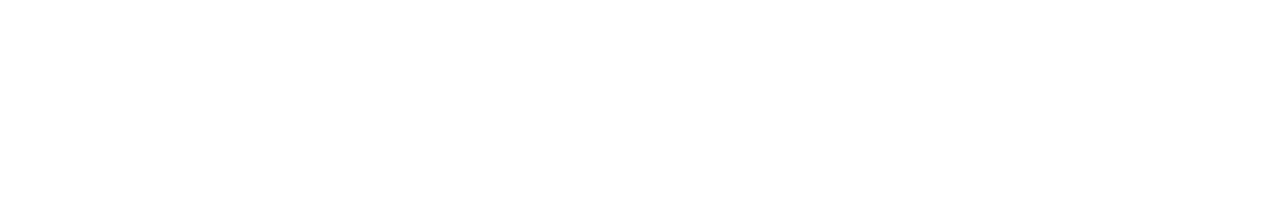
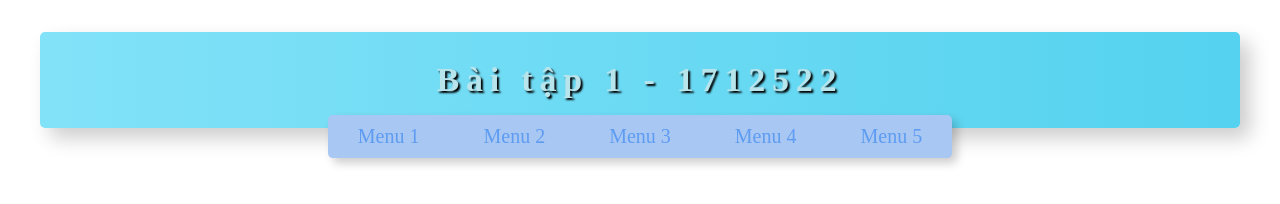
Before and after one commit to ltk2801/BTCN_1, a plain HTML site: page index.html in a window 1280 px wide. Drawn offline with Linux system fonts and the light colour scheme.

Commit message:
Phan header va navbar

```diff
--- a/index.html
+++ b/index.html
@@ -8,6 +8,20 @@
     <title>Bài Tập Cá Nhân</title>
   </head>
   <body>
+    <div class="container">
+      <div class="header">
+        <h1>Bài tập 1 - 1712522</h1>
+        <nav class="navbar">
+          <ul>
+            <li><a href="#" class="active">Menu 1</a></li>
+            <li><a href="#">Menu 2</a></li>
+            <li><a href="#">Menu 3</a></li>
+            <li><a href="#">Menu 4</a></li>
+            <li><a href="#">Menu 5</a></li>
+          </ul>
+        </nav>
+      </div>
+    </div>
     <script src="./js/jquery-3.6.1.min.js"></script>
     <script src="./js/jquery-ui-1.13.2/jquery-ui.min.js"></script>
     <script src="./js/app.js"></script>
--- a/style.css
+++ b/style.css
@@ -0,0 +1,53 @@
+* {
+  padding: 0;
+  margin: 0;
+  box-sizing: border-box;
+}
+.container {
+  max-width: 1200px;
+  margin: 2rem auto;
+}
+.header {
+  height: 6em;
+  display: flex;
+  flex-direction: column;
+  align-items: center;
+  justify-content: center;
+  background-image: linear-gradient(to right, #82e2f8, #54d2ef);
+  box-shadow: 10px 10px 20px 0 rgba(0, 0, 0, 0.2);
+  position: relative;
+  border-radius: 5px;
+}
+.header h1 {
+  font-size: 34px;
+  text-align: center;
+  letter-spacing: 0.2em;
+  color: #b8e4ec;
+  text-shadow: 2px 2px 2px black;
+  font-weight: bold;
+}
+.navbar ul li {
+  list-style-type: none;
+  display: inline-block;
+  padding: 10px 30px;
+}
+.navbar ul li a {
+  color: #5e9cf1;
+  text-decoration: none;
+  font-size: 20px;
+}
+.navbar {
+  position: absolute;
+  background-color: #a8c7f3;
+  border-radius: 5px;
+  bottom: 0%;
+  transform: translateY(70%);
+  box-shadow: 5px 5px 10px 0 rgba(0, 0, 0, 0.2);
+}
+.navbar ul li a:hover,
+a:active {
+  color: #ffbf55;
+  font-weight: lighter;
+  text-shadow: 1px 0 1px #f7ce8d;
+  cursor: grab;
+}
```
